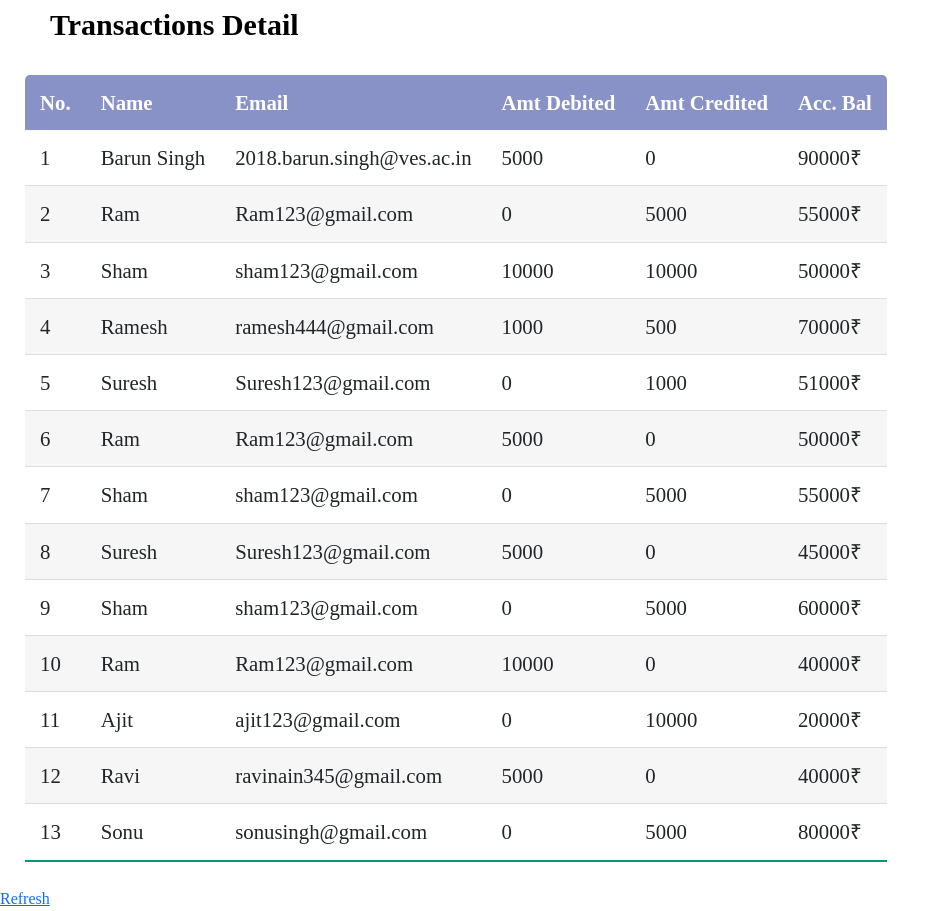
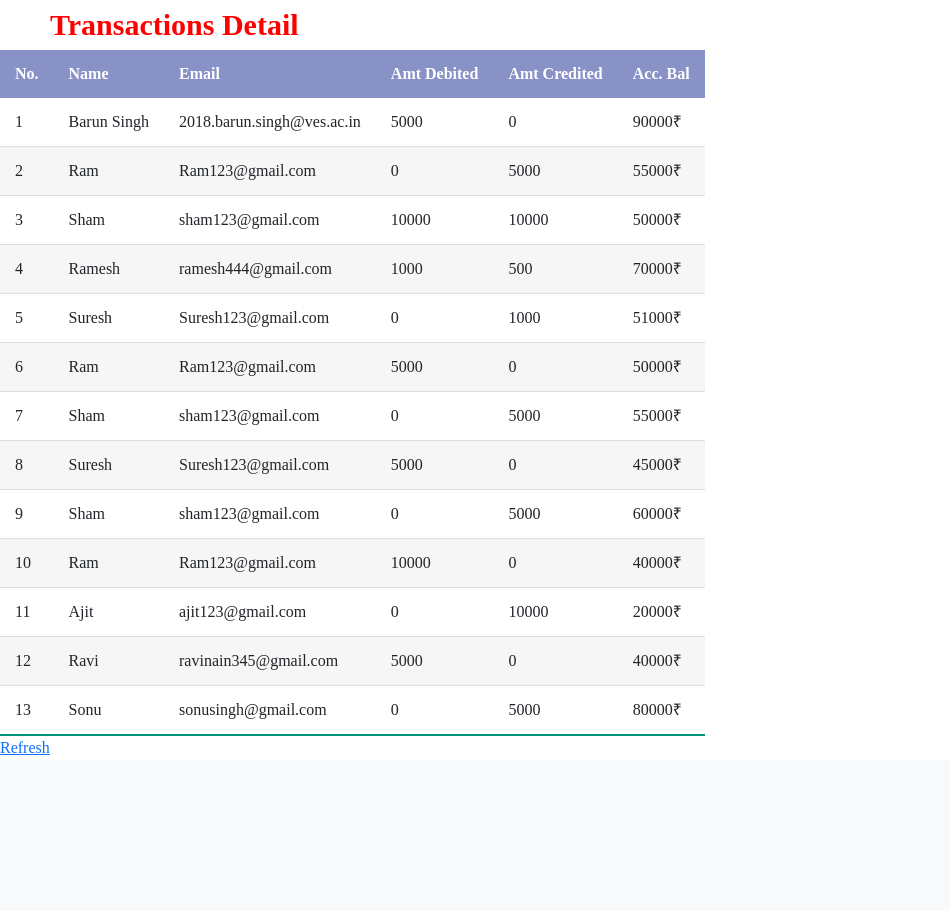
Before and after one commit to barun-a1/Banking-website, a Django app: page /trans in a window 1280 px wide. Shown: the part 80-991 px from the top of the page, without its empty margins (0-950 px from the left). After the commit the page ends 835 px from the top, so only its background shows below. Run offline with Django 3.2, Linux system fonts and the light colour scheme; data comes from the database, SQL or seed files in the repository; both versions use the stored data as it was after the commit.

Commit message:
Initial commit

```diff
--- a/Hello/settings.py
+++ b/Hello/settings.py
@@ -25,7 +25,7 @@ SECRET_KEY = 'django-insecure-_1o6y4rnt78$auz*g__f%k3jbmhzut!xp_hrvba$-be)95(ycv
 # SECURITY WARNING: don't run with debug turned on in production!
 DEBUG = True
 
-ALLOWED_HOSTS = ['*']
+ALLOWED_HOSTS = ['127.0.0.1']
 
 
 # Application definition
--- a/static/style.css
+++ b/static/style.css
@@ -130,7 +130,8 @@ a.active,a:hover{
 }
 .t1{
 
-	color: black;
+	color: red;
+	position:center;
 	font-size: 30px;
 	line-height: 50px;
 	padding-left: 50px;
@@ -140,12 +141,7 @@ a.active,a:hover{
 	position:center;
 	border-collapse: collapse;
 	padding-right: 5px;
-	padding-left: 50px;
-	margin: 25px ;
-	font-size: 1.3em;
-	min-width: 800px;
-	border-radius: 5px 5px 0 0;
-	overflow: hidden;
+	padding-left: 5px;
 	box-shadow: 0 0 20px rbga(0, 0, 0, 0.15);
 }
 .table1 thead tr{
--- a/templates/base.html
+++ b/templates/base.html
@@ -1,16 +1,15 @@
 <!doctype html>
 <html lang="en">
   <head>
-    <!-- Required meta tags -->
+
     <meta charset="utf-8">
     <meta name="viewport" content="width=device-width, initial-scale=1">
 
-
-    <!-- Bootstrap CSS -->
-
     <link href="https://cdn.jsdelivr.net/npm/bootstrap@5.0.1/dist/css/bootstrap.min.css" rel="stylesheet" integrity="sha384-+0n0xVW2eSR5OomGNYDnhzAbDsOXxcvSN1TPprVMTNDbiYZCxYbOOl7+AMvyTG2x" crossorigin="anonymous">
     <link rel="shortcut icon" type= "image/png"  href="https://www.thesparksfoundationsingapore.org/images/logo_small.png" />
+
     <link rel="stylesheet" href="/static/style.css">
+
     <title>Sparks World Bank</title>
   </head>
   <body>
@@ -53,17 +52,13 @@
           </div>
         </div>
       </nav>
-      {% block head %}   {% endblock head%}
-      {% block body %}  {% endblock body%}
-    <!-- Optional JavaScript; choose one of the two! -->
+      {% block head %}    {% endblock head%}
+      {% block body %}    {% endblock body%}
 
-    <!-- Option 1: Bootstrap Bundle with Popper -->
+
+
     <script src="https://cdn.jsdelivr.net/npm/bootstrap@5.0.1/dist/js/bootstrap.bundle.min.js" integrity="sha384-gtEjrD/SeCtmISkJkNUaaKMoLD0//ElJ19smozuHV6z3Iehds+3Ulb9Bn9Plx0x4" crossorigin="anonymous"></script>
 
-    <!-- Option 2: Separate Popper and Bootstrap JS -->
-    <!--
-    <script src="https://cdn.jsdelivr.net/npm/@popperjs/core@2.9.2/dist/umd/popper.min.js" integrity="sha384-IQsoLXl5PILFhosVNubq5LC7Qb9DXgDA9i+tQ8Zj3iwWAwPtgFTxbJ8NT4GN1R8p" crossorigin="anonymous"></script>
-    <script src="https://cdn.jsdelivr.net/npm/bootstrap@5.0.1/dist/js/bootstrap.min.js" integrity="sha384-Atwg2Pkwv9vp0ygtn1JAojH0nYbwNJLPhwyoVbhoPwBhjQPR5VtM2+xf0Uwh9KtT" crossorigin="anonymous"></script>
-    -->
+
   </body>
 </html>
```
Also changed, not shown: db.sqlite3.
